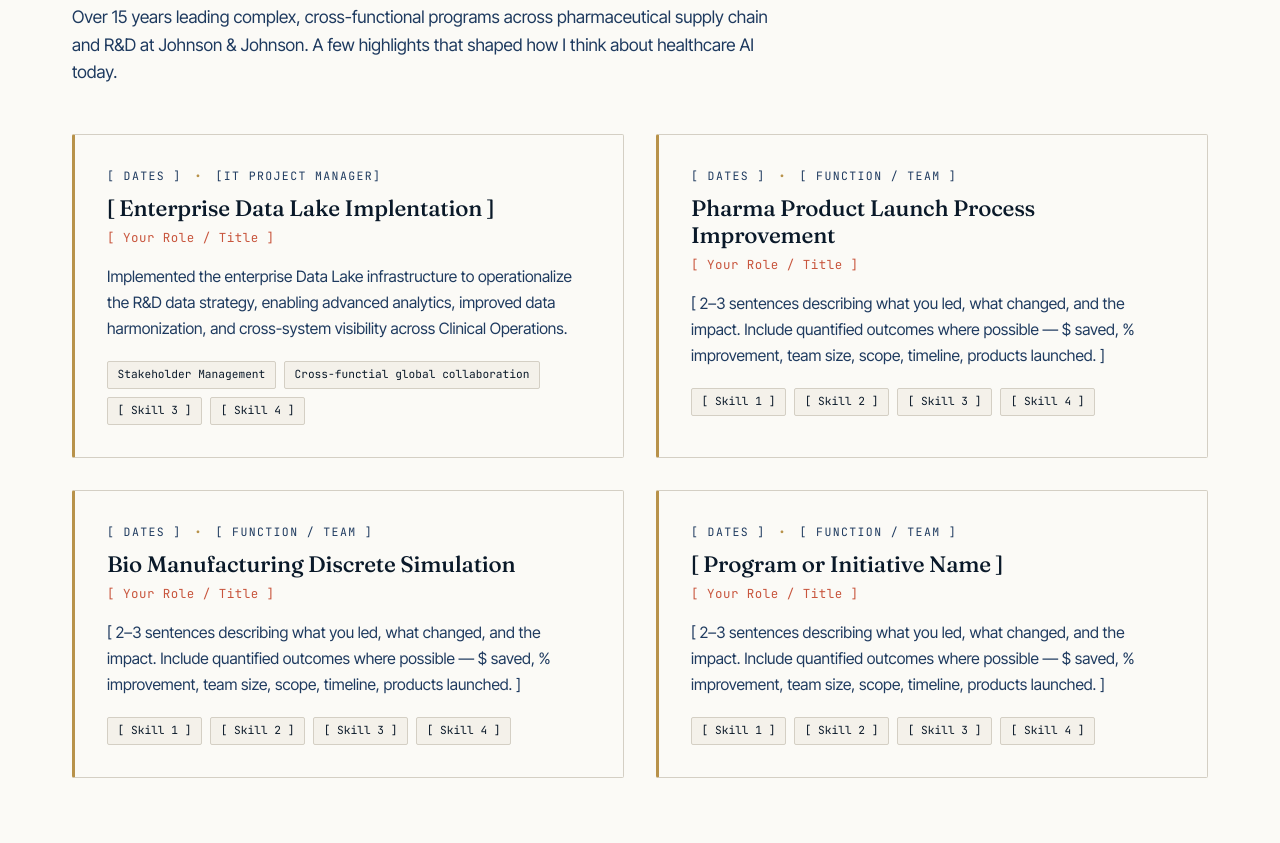
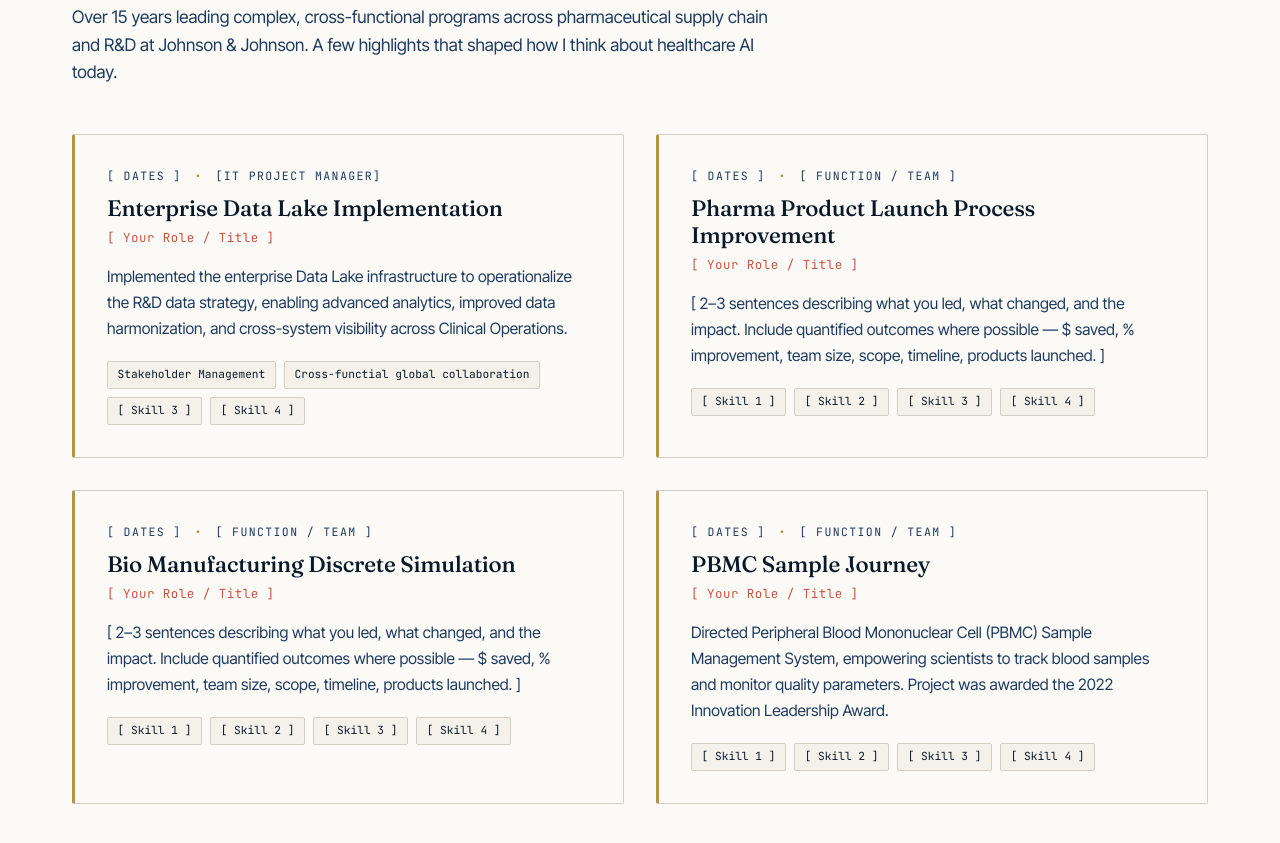
Before and after one commit to mfebus/mfebus.github.io, a plain HTML site: page index.html in a window 1280 px wide. Shown: the part 2176-3019 px from the top of the page. Drawn offline with Linux system fonts and the light colour scheme.

Commit message:
Update index.html

```diff
--- a/index.html
+++ b/index.html
@@ -1006,7 +1006,7 @@
           <span class="exp-dot">•</span>
           <span>[IT Project Manager]</span>
         </div>
-        <h3>[ Enterprise Data Lake Implentation ]</h3>
+        <h3>Enterprise Data Lake Implementation</h3>
         <div class="exp-role">[ Your Role / Title ]</div>
         <p class="exp-impact">
          Implemented the enterprise Data Lake infrastructure to operationalize the R&D data strategy,
@@ -1068,12 +1068,11 @@
           <span class="exp-dot">•</span>
           <span>[ Function / Team ]</span>
         </div>
-        <h3>[ Program or Initiative Name ]</h3>
+        <h3>PBMC Sample Journey</h3>
         <div class="exp-role">[ Your Role / Title ]</div>
         <p class="exp-impact">
-          [ 2–3 sentences describing what you led, what changed, and the impact.
-          Include quantified outcomes where possible — $ saved, % improvement,
-          team size, scope, timeline, products launched. ]
+          Directed Peripheral Blood Mononuclear Cell (PBMC) Sample Management System, empowering scientists
+          to track blood samples and monitor quality parameters. Project was awarded the 2022 Innovation Leadership Award.
         </p>
         <div class="exp-skills">
           <span class="exp-skill">[ Skill 1 ]</span>
```
